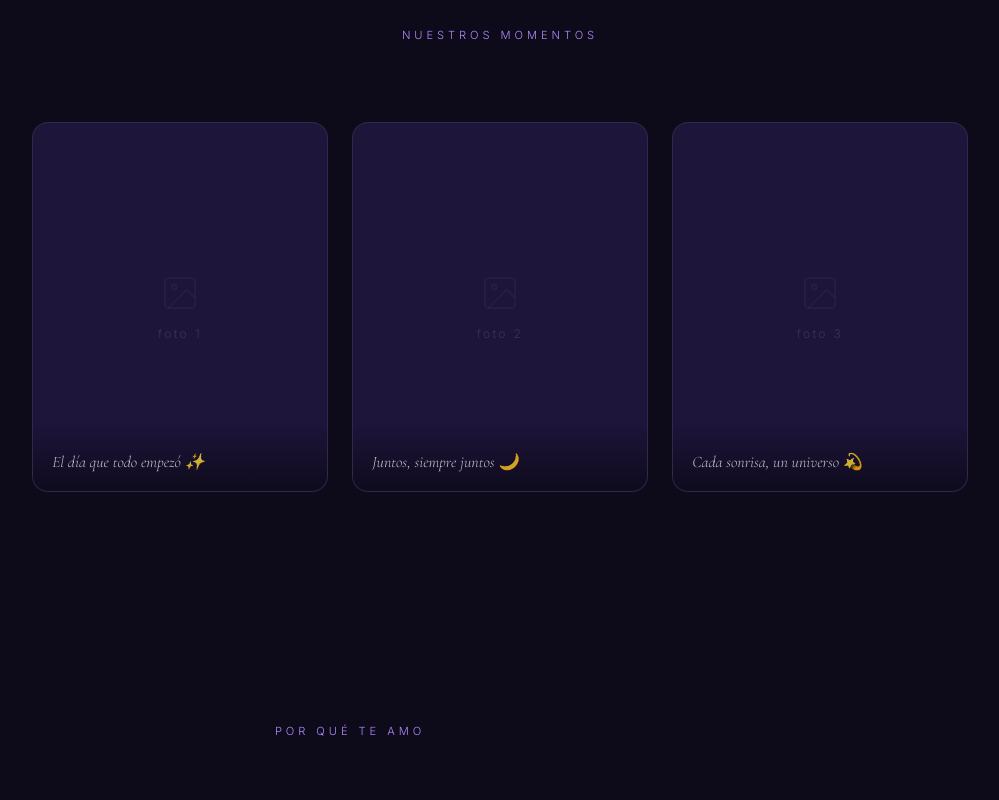
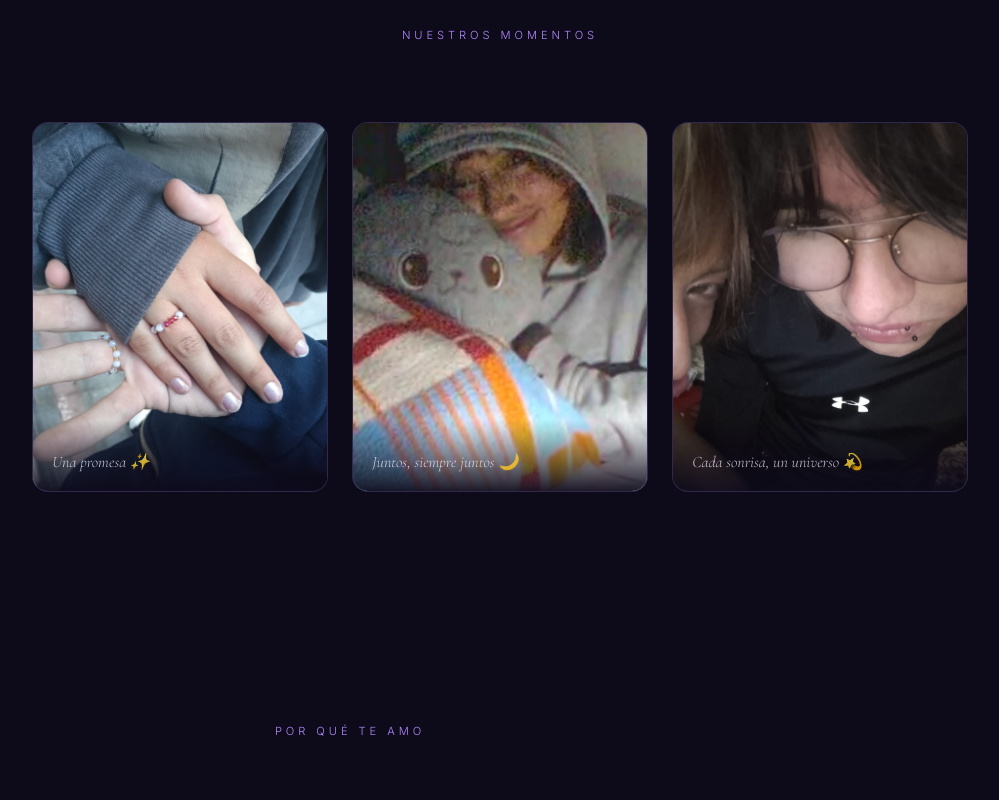
Before and after one commit to AndresDAVM/11-MESES, a plain HTML site: page index.html in a window 1280 px wide. Shown: the part 1740-2540 px from the top of the page, without its empty margins (0-999 px from the left). Drawn offline with nearby package versions, Linux system fonts and the light colour scheme.

Commit message:
Update index.html

```diff
--- a/index.html
+++ b/index.html
@@ -511,38 +511,19 @@
   <div class="photos-grid">
 
     <div class="photo-card" style="transition-delay: 0s">
-      <!-- Reemplaza este bloque con: <img src="foto1.jpg" alt="..."> -->
-      <div class="photo-placeholder">
-        <svg viewBox="0 0 24 24" fill="none" stroke="currentColor" stroke-width="1">
-          <rect x="3" y="3" width="18" height="18" rx="2"/><circle cx="8.5" cy="8.5" r="1.5"/>
-          <polyline points="21,15 16,10 5,21"/>
-        </svg>
-        <span>foto 1</span>
-      </div>
-      <p class="photo-caption">El día que todo empezó ✨</p>
-    </div>
+  <img src="foto1.jpeg" alt="nosotros">
+  <p class="photo-caption">Una promesa ✨</p>
+</div>
 
-    <div class="photo-card" style="transition-delay: 0.15s">
-      <div class="photo-placeholder">
-        <svg viewBox="0 0 24 24" fill="none" stroke="currentColor" stroke-width="1">
-          <rect x="3" y="3" width="18" height="18" rx="2"/><circle cx="8.5" cy="8.5" r="1.5"/>
-          <polyline points="21,15 16,10 5,21"/>
-        </svg>
-        <span>foto 2</span>
-      </div>
-      <p class="photo-caption">Juntos, siempre juntos 🌙</p>
-    </div>
+    <div class="photo-card" style="transition-delay: 0s">
+  <img src="foto2.jpeg" alt="nosotros">
+  <p class="photo-caption">Juntos, siempre juntos 🌙</p>
+</div>
 
-    <div class="photo-card" style="transition-delay: 0.3s">
-      <div class="photo-placeholder">
-        <svg viewBox="0 0 24 24" fill="none" stroke="currentColor" stroke-width="1">
-          <rect x="3" y="3" width="18" height="18" rx="2"/><circle cx="8.5" cy="8.5" r="1.5"/>
-          <polyline points="21,15 16,10 5,21"/>
-        </svg>
-        <span>foto 3</span>
-      </div>
-      <p class="photo-caption">Cada sonrisa, un universo 💫</p>
-    </div>
+    <div class="photo-card" style="transition-delay: 0s">
+  <img src="foto3.jpeg" alt="nosotros">
+  <p class="photo-caption">Cada sonrisa, un universo 💫</p>
+</div>
 
   </div>
 </section>
@@ -557,7 +538,7 @@
     </div>
     <div class="reason-item" style="transition-delay: 0.2s">
       <p class="reason-number">02</p>
-      <p class="reason-text">Por cómo me haces sentir en casa sin importar dónde estemos.</p>
+      <p class="reason-text">Por cómo me haces sentir en casa sin importar que tan lejos estemos.</p>
     </div>
     <div class="reason-item" style="transition-delay: 0.4s">
       <p class="reason-number">03</p>
@@ -565,10 +546,11 @@
     </div>
     <div class="reason-item" style="transition-delay: 0.6s">
       <p class="reason-number">04</p>
-      <p class="reason-text">Por ser exactamente quien eres — perfecta a tu manera.</p>
+      <p class="reason-text">Por ser exactamente quien eres, perfecta a tu manera, mi pieza del rompecabezas.</p>
     </div>
   </div>
 </section>
+
 
 <!-- COUNTER -->
 <section id="counter-section">
@@ -589,7 +571,7 @@
   <div class="letter-card" id="letter">
     <p>Daniela,</p><br>
     <p>Han pasado once meses desde que llegaste a mi vida, y todavía no encuentro las palabras exactas para describir lo que me haces sentir. Pero voy a intentarlo.</p><br>
-    <p>Gracias por este año de conocerte. Por cada conversación, cada momento, cada vez que estuviste ahí sin que tuviera que pedírtelo. Sin darme cuenta, te convertiste en la persona más importante de mi vida — y eso no es algo que digo a la ligera.</p><br>
+    <p>Gracias por este año de conocerte. Por cada conversación, cada momento, cada vez que estuviste ahí sin que tuviera que pedírtelo. Sin darme cuenta, te convertiste en la persona más importante de mi vida, y eso no es algo que digo a la ligera.</p><br>
     <p>Eres de esas personas raras que hacen que todo sea mejor simplemente estando. Mi día cambia cuando sé que voy a verte. Mi mundo tiene más color desde que estás en él.</p><br>
     <p>Sé que el camino no siempre es fácil, pero también sé que contigo vale cada paso. Porque lo que tenemos es real, y lo que viene es nuestro.</p><br>
     <p>Estos 11 meses son solo el principio. Tenemos tantos más por delante, tantas cosas por vivir juntos, tantos recuerdos por crear... y quiero vivirlos todos a tu lado.</p><br>
```
